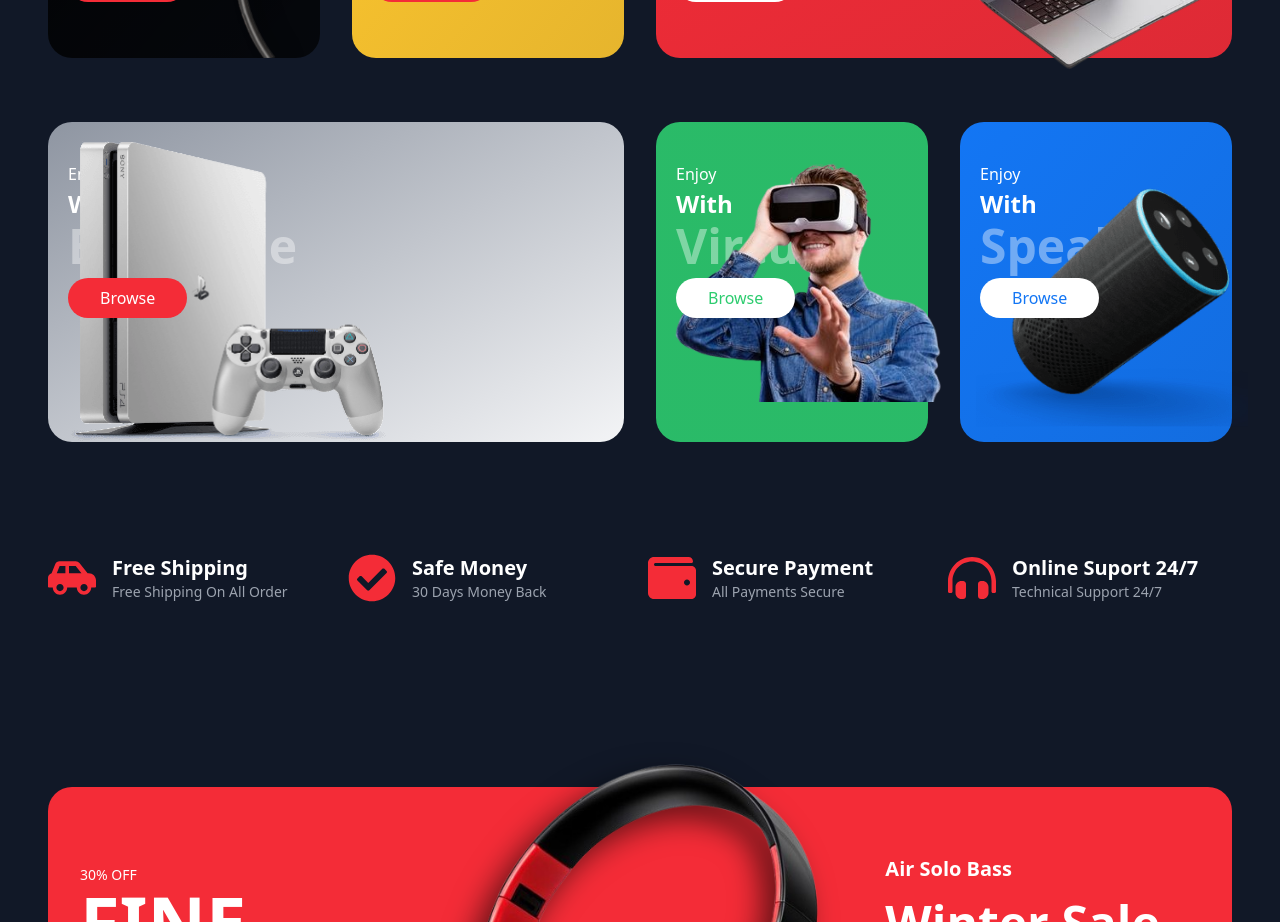
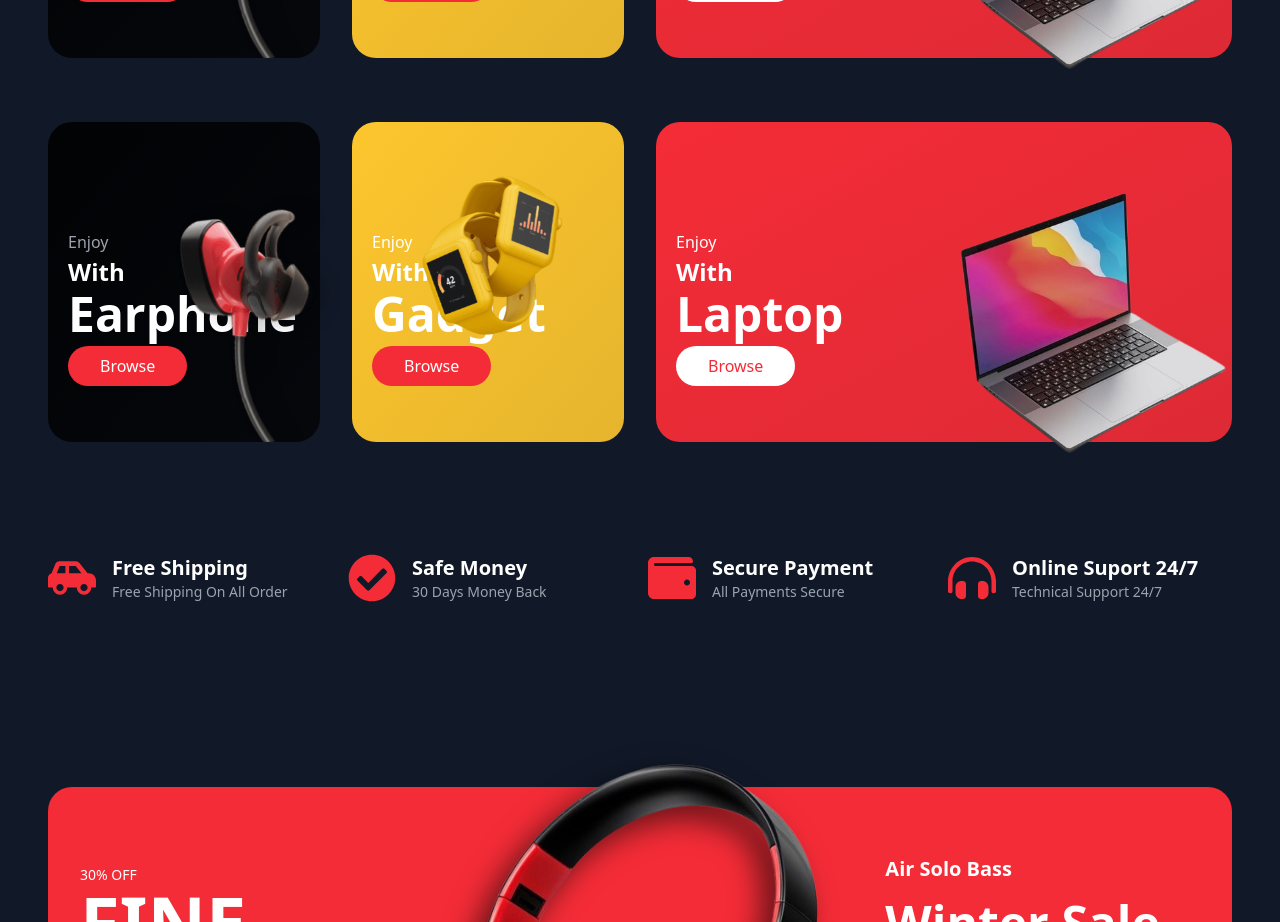
Before and after one commit to forxynet/react-shopsy-ecommerce, a React (Vite) app: page / in a window 1280 px wide. Shown: the part 1020-1942 px from the top of the page. Built offline with nearby package versions, Linux system fonts and the light colour scheme.

Commit message:
updated banner

```diff
--- a/src/components/Category/Category2.jsx
+++ b/src/components/Category/Category2.jsx
@@ -1,8 +1,8 @@
 import React from 'react'
 
-import Image1 from "../../assets/category/gaming.png";
-import Image2 from "../../assets/category/vr.png";
-import Image3 from "../../assets/category/speaker.png";
+import Image1 from "../../assets/category/earphone.png";
+import Image2 from "../../assets/category/watch.png";
+import Image3 from "../../assets/category/macbook.png";
 import Button from '../Shared/Button';
 
 export default function Category2() {
@@ -11,52 +11,64 @@ export default function Category2() {
       <div className='container'>
         <div className='grid grid-cols-1 sm:grid-cols-2 lg:grid-cols-4 gap-8'>
           {/* first col */}
-          <div className='sm:col-span-2 py-10 pl-5 bg-gradient-to-br from-gray-400/90 to-gray-100 text-white rounded-3xl relative h-[320px] flex items-end"'>
-            <div>
+          <div className='py-10 pl-5 bg-gradient-to-br from-black/90 to-black/70 text-white rounded-3xl relative h-[320px] flex items-end'>
+            <div
+              data-aos="fade-up"
+              data-aos-delay="10"
+            >
               <div className='mb-4'>
-                <p className='mb-[2px] text-white'>Enjoy</p>
-                <p className='text-2xl font-semibold mb-[2px]'>With</p>
-                <p className='text-4xl xl:text-5xl font-bold opacity-40 mb-2'>Earphone</p>
+                <p data-aos="zoom-in" className='mb-[2px] text-gray-400'>Enjoy</p>
+                <p data-aos="zoom-in" className='text-2xl font-semibold mb-[2px]'>With</p>
+                <p data-aos="zoom-in" className='text-4xl xl:text-5xl font-bold opacity-20 mb-2'>Earphone</p>
                 <Button
                   text="Browse"
                   bgColor="bg-primary"
                   textColor="text-white"
+                  data-aos="zoom-out"
                 />
               </div>
             </div>
             <img src={Image1} alt="" className='w-[320px] absolute bottom-0' />
           </div>
           {/* second col */}
-          <div className='py-10 pl-5 bg-gradient-to-br from-brandGreen/90 to-brandGreen/90 text-white rounded-3xl relative h-[320px] flex items-start'>
+          <div className='py-10 pl-5 bg-gradient-to-br from-brandYellow to-brandYellow/90 text-white rounded-3xl relative h-[320px] flex items-end'>
             <div>
-              <div className='mb-4'>
-                <p className="mb-[2px] text-white">Enjoy</p>
-                <p className="text-2xl font-semibold mb-[2px]">With</p>
-                <p className="text-4xl xl:text-5xl font-bold opacity-40 mb-2">Vircual</p>
+              <div
+                data-aos="fade-up"
+                data-aos-delay="10"
+                className='mb-4'>
+                <p data-aos="zoom-in" className="mb-[2px] text-white">Enjoy</p>
+                <p data-aos="zoom-in" className="text-2xl font-semibold mb-[2px]">With</p>
+                <p data-aos="zoom-in" className="text-4xl xl:text-5xl font-bold opacity-40 mb-2">Gadget</p>
                 <Button
                   text="Browse"
-                  bgColor="bg-white"
-                  textColor="text-brandGreen"
+                  bgColor="bg-primary"
+                  textColor="text-white"
+                  data-aos="zoom-out"
                 />
               </div>
             </div>
-            <img src={Image2} alt="" className='w-[320px] absolute -right-4 lg:top-[40px]' />
+            <img data-aes="zoom-out" src={Image2} alt="" className='w-[320px] absolute -right-4 lg:top-[40px]' />
           </div>
           {/* third col */}
-          <div className='py-10 pl-5 bg-gradient-to-br from-brandBlue to-brandBlue/90 text-white rounded-3xl relative h-[320px] flex items-start'>
+          <div className='sm:col-span-2 py-10 pl-5 bg-gradient-to-br from-primary to-primary/90 text-white rounded-3xl relative h-[320px] flex items-end'>
             <div>
-              <div className='mb-4'>
-                <p className="mb-[2px] text-white">Enjoy</p>
-                <p className="text-2xl font-semibold mb-[2px]">With</p>
-                <p className="text-4xl xl:text-5xl font-bold opacity-40 mb-2">Speaker</p>
+              <div
+                data-aos="fade-up"
+                data-aos-delay="10"
+                className='mb-4'>
+                <p data-aos="zoom-in" className="mb-[2px] text-white">Enjoy</p>
+                <p data-aos="zoom-in" className="text-2xl font-semibold mb-[2px]">With</p>
+                <p data-aos="zoom-in" className="text-4xl xl:text-5xl font-bold opacity-40 mb-2">Laptop</p>
                 <Button
                   text="Browse"
-                  bgColor="bg-white"
-                  textColor="text-brandBlue"
+                  bgColor="bg-white text-primary cursor-pointer hover:scale-105 duration-300 py-2 px-8 rounded-full relative z-10"
+                  textColor="text-primary"
+                  data-aos="zoom-out"
                 />
               </div>
             </div>
-            <img src={Image3} alt="" className='w-[320px] absolute -right-4 lg:top-[40px]' />
+            <img data-aos="zoom-out" src={Image3} alt="" className='w-[320px] absolute -right-4 lg:top-[40px]' />
           </div>
         </div>
       </div>
```
